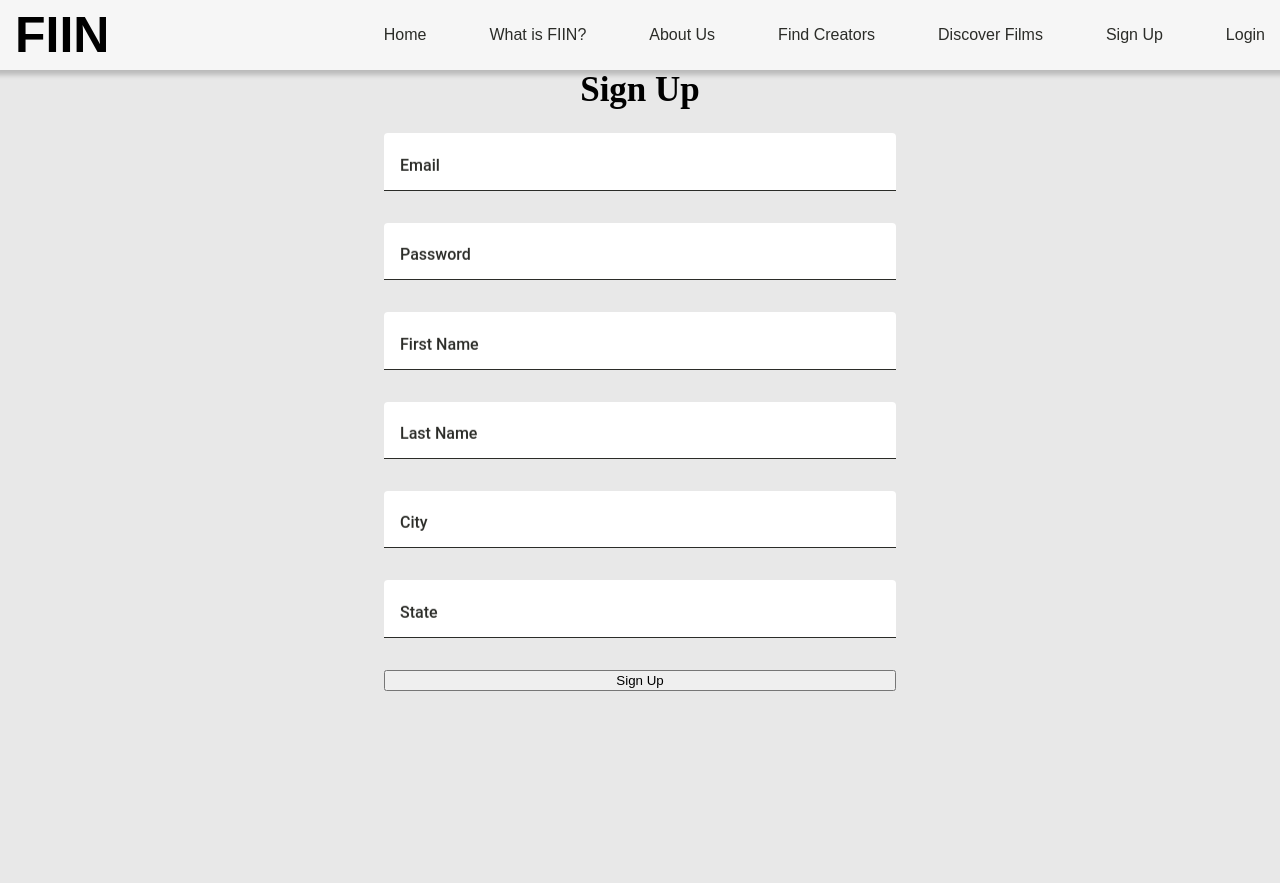
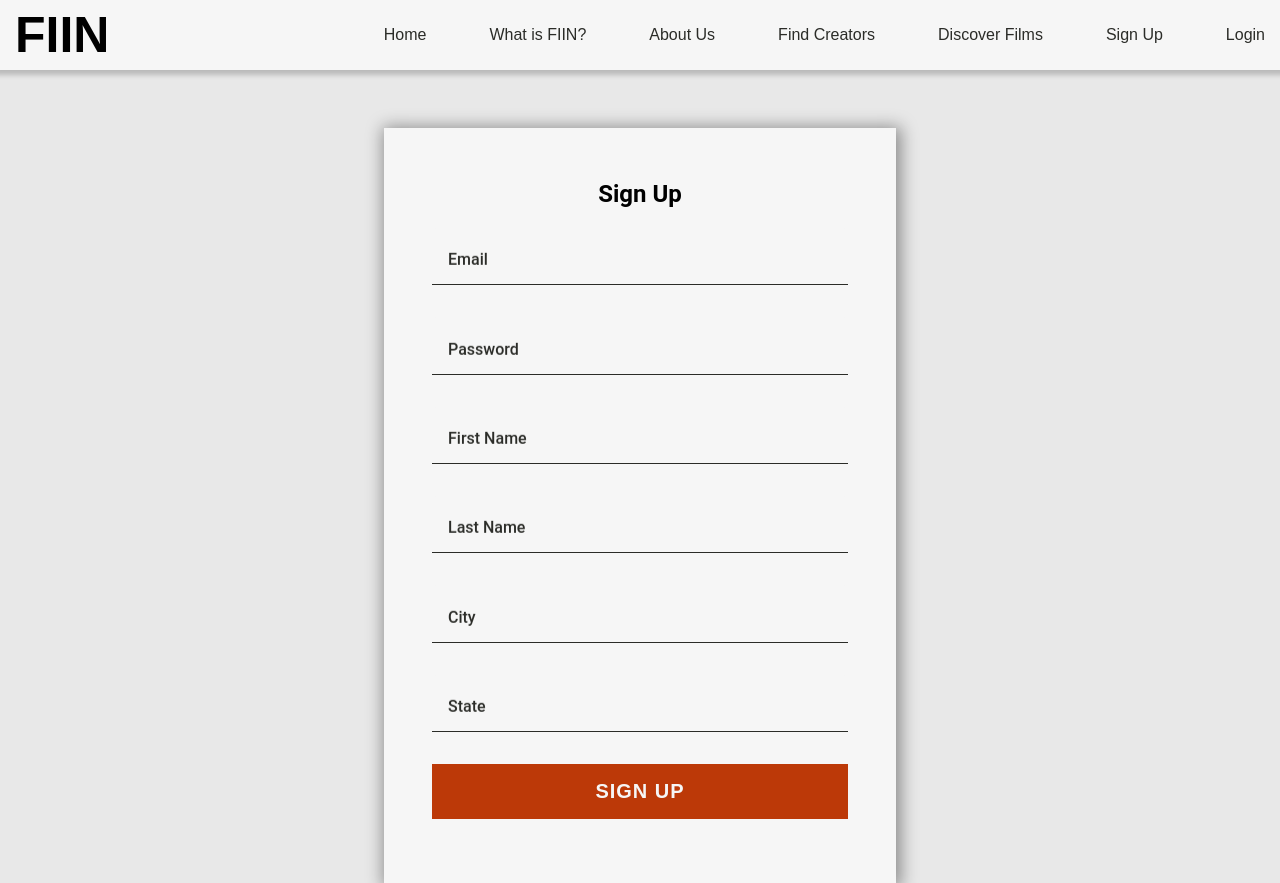
Before and after one commit to Gisaengchung/front-end, a React app: page /signup in a window 1280 px wide. Before the commit the page ends 800 px from the top, so only its background shows below. Built offline with nearby package versions, Linux system fonts and the light colour scheme; no server answers.

Commit message:
signup form good to go

```diff
--- a/src/auth/AuthForm.css
+++ b/src/auth/AuthForm.css
@@ -2,6 +2,7 @@
   display: flex;
   flex-direction: column;
   width: 40%;
+  margin-top: 8em;
   margin-left: auto;
   margin-right: auto;
 }
@@ -14,7 +15,7 @@
 .field {
   text-align: left;
   margin-bottom: 2rem;
-  background-color: white;
+  background-color: rgb(246, 246, 246);
   transition: background-color 0.2s ease;
   border-top-left-radius: 4px;
   border-top-right-radius: 4px;
@@ -22,7 +23,7 @@
 
 .field:hover,
 .field:focus-within {
-  background-color: whitesmoke;
+  background-color: rgb(232, 232, 232);
 }
 
 .floatingInput {
@@ -74,7 +75,7 @@
   margin-top: -0.1rem;
   transform: scale3d(0, 1, 1);
   width: 100%;
-  background-color: rgb(69, 123, 157);
+  background-color: rgb(188, 57, 8);
 }
 
 .floatingInput:focus + .floatingLabel::after {
@@ -92,7 +93,7 @@
 }
 
 .floatingInput:focus + .floatingLabel::before {
-  color: rgb(69, 123, 157);
+  color: rgb(188, 57, 8);
 }
 
 input {
@@ -127,3 +128,22 @@ legend {
   position: absolute;
   width: 1px;
 }
+
+button {
+  background: rgb(188, 57, 8);
+  border-width: 0;
+  color: rgb(246, 246, 246);
+  display: block;
+  width: 100%;
+  padding: 1rem 2rem;
+  font-weight: 600;
+  font-size: 1.25rem;
+  text-transform: uppercase;
+  letter-spacing: 1px;
+}
+
+form {
+  background-color: rgb(246, 246, 246);
+  padding: 2rem 3rem 4rem;
+  box-shadow: 2px 2px 16px 3px rgba(0, 0, 0, 0.4);
+}
--- a/src/auth/AuthFormSignup.jsx
+++ b/src/auth/AuthFormSignup.jsx
@@ -25,9 +25,9 @@ const AuthForm = ({ authFn }) => {
 
   return (
     <div className={styles.signUpPage}>
-      <h1 className={styles.formHeader}>Sign Up</h1>
       {error && <p>{error.message}</p>}
       <form className={styles.formContainer} onSubmit={handleSubmit}>
+        <h2 className={styles.formHeader}>Sign Up</h2>
         <div className={styles.field}>
           <input
             id="email"
--- a/src/components/home/Home.css
+++ b/src/components/home/Home.css
@@ -1,6 +1,6 @@
 @font-face {
-   font-family: Lemon Milk;
-   src: 'src/components/home/homeAssets/font/LEMONMILK-Regular.otf';
+  font-family: 'Heebo';
+  src: url('https://fonts.googleapis.com/css2?family=Heebo:wght@900&display=swap');
 }
 
 .homeTitle {
@@ -15,21 +15,22 @@
   margin-top: 30px;
 }
 
- h1  {
+h1 {
   text-align: center;
   font-size: 35px;
-    font-family: Lemon Milk;
+  font-family: 'Heebo', sans-serif;
 }
 
- h2  {
+.movieTitle {
   font-size: larger;
-    font-family: Lemon Milk;
+  font-family: 'Heebo', sans-serif;
 }
 
- h3  {
+h3 {
   font-size: medium;
-    font-family: Lemon Milk;
+  font-family: 'Heebo', sans-serif;
 }
+
 hr {
   width: 350px;
 }
@@ -40,7 +41,6 @@
   margin-bottom: 2%;
 }
 
-
 section {
   justify-content: center;
   align-items: center;
--- a/src/components/home/Home.jsx
+++ b/src/components/home/Home.jsx
@@ -23,7 +23,7 @@ const Home = () => {
         </div>
 
         <div className={styles.featureTextContainer}>
-          <h2>PHOENIX, OREGON</h2>
+          <h2 className={styles.movieTitle}>PHOENIX, OREGON</h2>
           <h3>Gary Lundgren</h3>
 
           <p className={styles.descriptionParagraph}>
@@ -39,7 +39,7 @@ const Home = () => {
         </div>
 
         <div className={styles.featureTextContainer}>
-          <h2>HUNT FOR THE WILDERPEOPLE</h2>
+          <h2 className={styles.movieTitle}>HUNT FOR THE WILDERPEOPLE</h2>
           <h3>Taika Waititi</h3>
 
           <p className={styles.descriptionParagraph}>
@@ -52,7 +52,7 @@ const Home = () => {
       <section className={styles.subFeatArticles}>
         <article>
           <img className={styles.subFeatImage3} src={para}/>
-          <h2>PARASITE</h2>
+          <h2 className={styles.movieTitle}>PARASITE</h2>
           <h3>Bong Joon Ho</h3>
           <p>Greed and class discrimination threaten the newly formed symbiotic relationship between the wealthy Park family and the destitute Kim clan.</p>
         </article>
```
Lines whose indentation alone changed are shown as unchanged.
